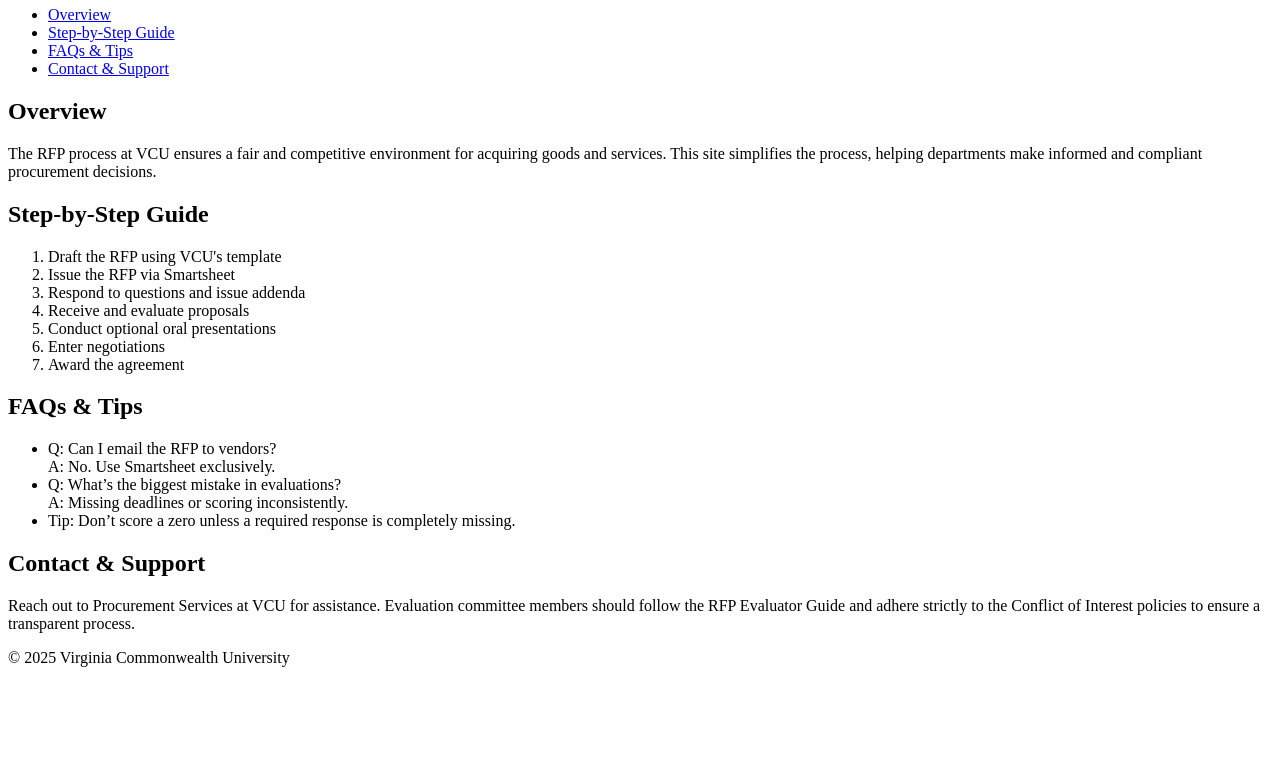
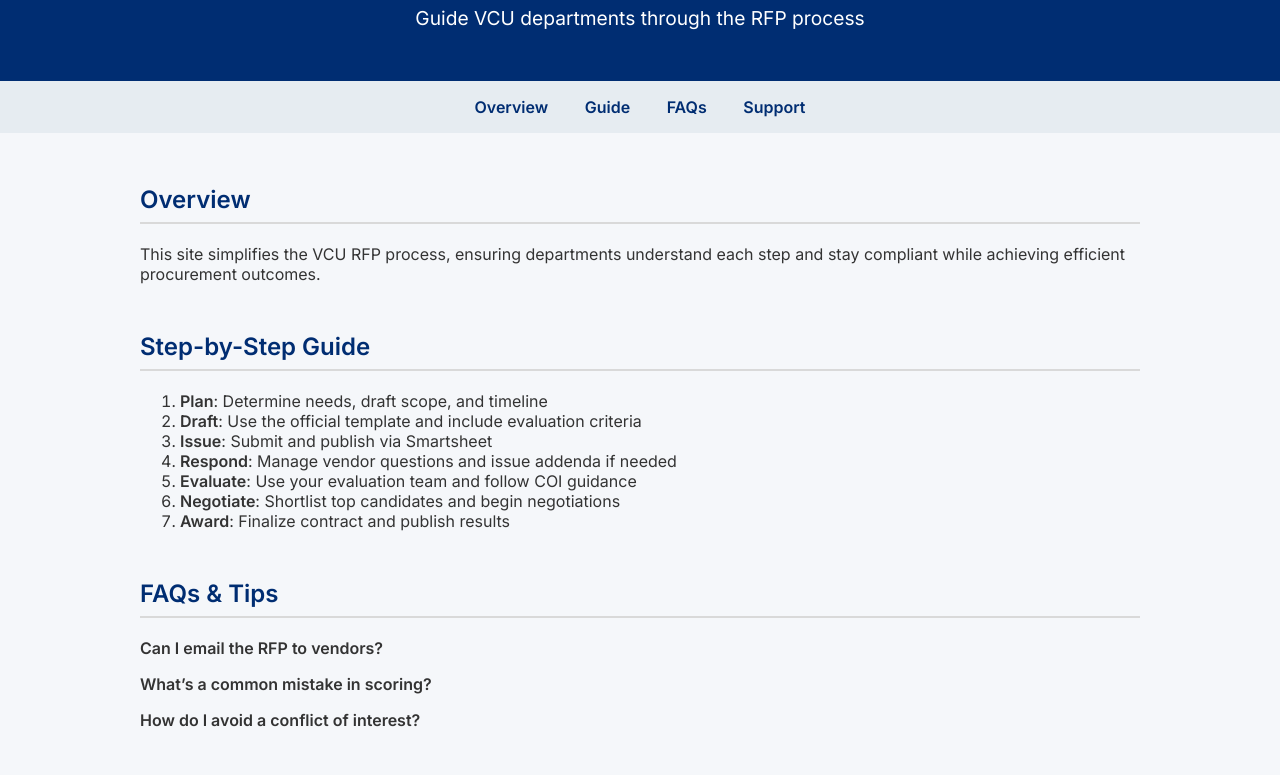
Before and after one commit to Baugustgithub/RFP, a plain HTML site: page index.html in a window 1280 px wide. Shown: the part 108-883 px from the top of the page. Before the commit the page ends 800 px from the top, so only its background shows below. Drawn offline with Linux system fonts and the light colour scheme.

Commit message:
Update index.html

```diff
--- a/index.html
+++ b/index.html
@@ -4,59 +4,125 @@
   <meta charset="UTF-8" />
   <meta name="viewport" content="width=device-width, initial-scale=1.0"/>
   <title>VCU RFP Navigator</title>
-  <link rel="stylesheet" href="style.css">
+  <link href="https://fonts.googleapis.com/css2?family=Inter:wght@400;600&display=swap" rel="stylesheet">
+  <style>
+    body {
+      font-family: 'Inter', sans-serif;
+      margin: 0;
+      background: #f5f7fa;
+      color: #333;
+    }
+    header {
+      background: #002d72;
+      color: white;
+      padding: 2rem;
+      text-align: center;
+    }
+    header .subtitle {
+      font-weight: 300;
+      font-size: 1.2rem;
+    }
+    nav {
+      background: #e6ecf1;
+      padding: 1rem;
+      text-align: center;
+    }
+    nav a {
+      margin: 0 1rem;
+      color: #002d72;
+      text-decoration: none;
+      font-weight: 600;
+    }
+    main {
+      max-width: 1000px;
+      margin: auto;
+      padding: 2rem;
+    }
+    section {
+      margin-bottom: 3rem;
+    }
+    h2 {
+      color: #002d72;
+      border-bottom: 2px solid #d9d9d9;
+      padding-bottom: 0.5rem;
+    }
+    .faq-item {
+      margin: 1rem 0;
+    }
+    .faq-question {
+      cursor: pointer;
+      font-weight: bold;
+      margin-bottom: 0.3rem;
+    }
+    .faq-answer {
+      display: none;
+      padding-left: 1rem;
+    }
+    footer {
+      background: #002d72;
+      color: white;
+      text-align: center;
+      padding: 1rem;
+    }
+  </style>
 </head>
 <body>
+
   <header>
     <h1>VCU RFP Navigator</h1>
     <p class="subtitle">Guide VCU departments through the RFP process</p>
   </header>
 
   <nav>
-    <ul>
-      <li><a href="#overview">Overview</a></li>
-      <li><a href="#guide">Step-by-Step Guide</a></li>
-      <li><a href="#faqs">FAQs & Tips</a></li>
-      <li><a href="#contact">Contact & Support</a></li>
-    </ul>
+    <a href="#overview">Overview</a>
+    <a href="#guide">Guide</a>
+    <a href="#faqs">FAQs</a>
+    <a href="#contact">Support</a>
   </nav>
 
   <main>
     <section id="overview">
       <h2>Overview</h2>
-      <p>The RFP process at VCU ensures a fair and competitive environment for acquiring goods and services. This site simplifies the process, helping departments make informed and compliant procurement decisions.</p>
+      <p>This site simplifies the VCU RFP process, ensuring departments understand each step and stay compliant while achieving efficient procurement outcomes.</p>
     </section>
 
     <section id="guide">
       <h2>Step-by-Step Guide</h2>
       <ol>
-        <li>Draft the RFP using VCU's template</li>
-        <li>Issue the RFP via Smartsheet</li>
-        <li>Respond to questions and issue addenda</li>
-        <li>Receive and evaluate proposals</li>
-        <li>Conduct optional oral presentations</li>
-        <li>Enter negotiations</li>
-        <li>Award the agreement</li>
+        <li><strong>Plan</strong>: Determine needs, draft scope, and timeline</li>
+        <li><strong>Draft</strong>: Use the official template and include evaluation criteria</li>
+        <li><strong>Issue</strong>: Submit and publish via Smartsheet</li>
+        <li><strong>Respond</strong>: Manage vendor questions and issue addenda if needed</li>
+        <li><strong>Evaluate</strong>: Use your evaluation team and follow COI guidance</li>
+        <li><strong>Negotiate</strong>: Shortlist top candidates and begin negotiations</li>
+        <li><strong>Award</strong>: Finalize contract and publish results</li>
       </ol>
     </section>
 
     <section id="faqs">
       <h2>FAQs & Tips</h2>
-      <ul>
-        <li>Q: Can I email the RFP to vendors?<br/>A: No. Use Smartsheet exclusively.</li>
-        <li>Q: What’s the biggest mistake in evaluations?<br/>A: Missing deadlines or scoring inconsistently.</li>
-        <li>Tip: Don’t score a zero unless a required response is completely missing.</li>
-      </ul>
+      <div class="faq-item">
+        <div class="faq-question">Can I email the RFP to vendors?</div>
+        <div class="faq-answer">No, Smartsheet is the only accepted method of submission and distribution.</div>
+      </div>
+      <div class="faq-item">
+        <div class="faq-question">What’s a common mistake in scoring?</div>
+        <div class="faq-answer">Scoring without reading the full proposal or giving a 0 score when information is unclear but not absent.</div>
+      </div>
+      <div class="faq-item">
+        <div class="faq-question">How do I avoid a conflict of interest?</div>
+        <div class="faq-answer">Review and sign the COI certification, and disclose any potential affiliations with Offerors immediately.</div>
+      </div>
     </section>
 
     <section id="contact">
       <h2>Contact & Support</h2>
-      <p>Reach out to Procurement Services at VCU for assistance. Evaluation committee members should follow the RFP Evaluator Guide and adhere strictly to the Conflict of Interest policies to ensure a transparent process.</p>
+      <p>Need help? Contact Procurement Services at VCU. If you’re on an Evaluation Committee, follow the Evaluator Guide and comply with all COI requirements to ensure transparency.</p>
     </section>
   </main>
 
   <footer>
-    <p>&copy; 2025 Virginia Commonwealth University</p>
+    <p>&copy; 2025 Virginia Commonwealth University - Procurement Services</p>
   </footer>
 
   <script src="script.js"></script>
```
